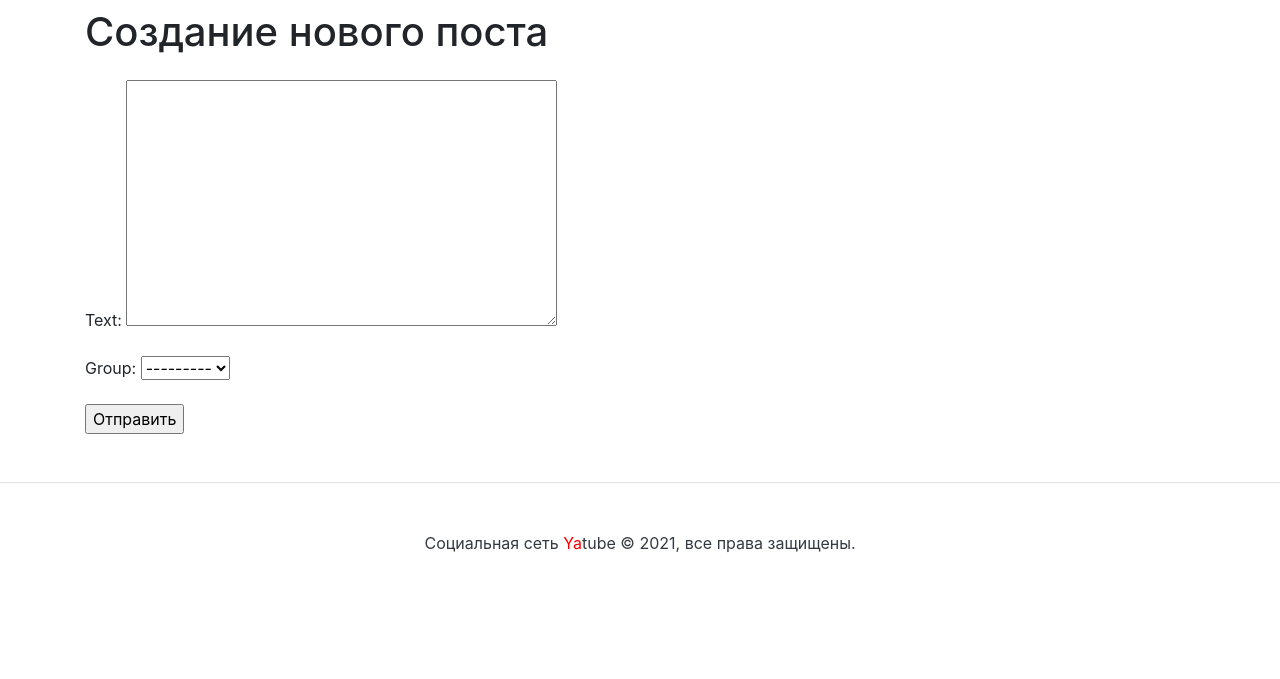
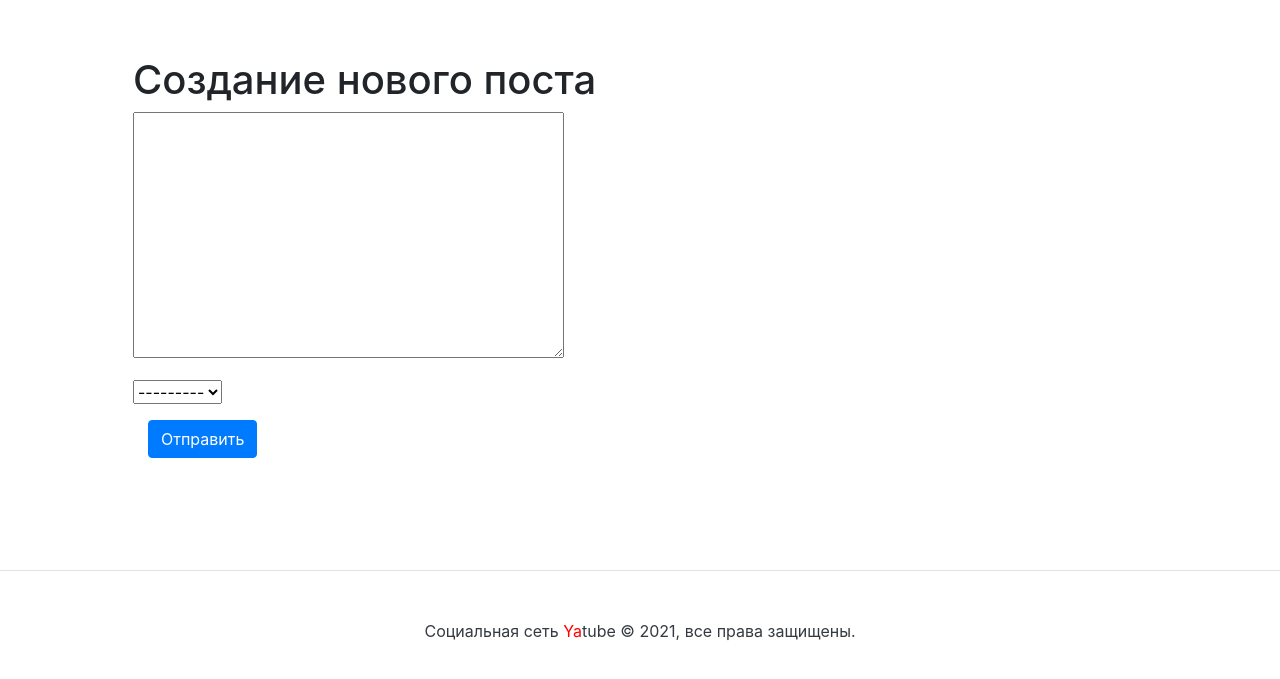
Before and after one commit to aazimus/hw03_forms, a Django app: page /new/ in a window 1280 px wide. Shown: the part 56-735 px from the top of the page. Run offline with Django 3.2, Linux system fonts and the light colour scheme; the visitor is signed in with stand-in values (Sample User, id 1); data that the repository does not hold is empty; some libraries are stand-ins or nearby versions.

Commit message:
Измненена POST для new_post,изменен str для group,изменен порядок выво

```diff
--- a/posts/admin.py
+++ b/posts/admin.py
@@ -5,7 +5,7 @@ from .models import Post, Group
 
 @admin.register(Post)
 class PostAdmin(admin.ModelAdmin):
-    list_display = ("pk", "text", "pub_date", "author")
+    list_display = ("pk", "text", "pub_date", "author", "group")
     search_fields = ("text",)
     list_filter = ("pub_date",)
     empty_value_display = "-пусто-"
@@ -16,3 +16,4 @@ class GroupAdmin(admin.ModelAdmin):
     list_display = ("pk", "title", "slug", "description")
     search_fields = ("description",)
     list_filter = ("title",)
+    prepopulated_fields = {"slug": ("title",)}
--- a/posts/context_processor.py
+++ b/posts/context_processor.py
@@ -1,3 +1,4 @@
+
 import datetime as dt
 
 
--- a/posts/forms.py
+++ b/posts/forms.py
@@ -1,6 +1,7 @@
+
+from django.forms import ModelForm
 
 from .models import Post
-from django.forms import ModelForm
 
 
 class PostForm(ModelForm):
--- a/posts/models.py
+++ b/posts/models.py
@@ -1,5 +1,6 @@
+from django.contrib.auth import get_user_model
+
 from django.db import models
-from django.contrib.auth import get_user_model
 
 User = get_user_model()
 
@@ -29,7 +30,12 @@ class Post(models.Model):
         related_name="posts")
 
     def __str__(self):
-        return self.text
+        return (
+            f'AUTHOR: {self.author} '
+            f'GROUP: {self.group} '
+            f'DATE: {self.pub_date.strftime("%d-%m-%Y-%H.%M.%S")} '
+            f'TEXT: {self.text[0:15]} ...'
+        )
 
     class Meta:
         ordering = ("-pub_date",)
--- a/posts/views.py
+++ b/posts/views.py
@@ -1,8 +1,10 @@
 from django.shortcuts import redirect, render
 from django.shortcuts import get_object_or_404
+
+from django.contrib.auth.decorators import login_required
+
 from .models import Post, Group
 from .forms import PostForm
-from django.contrib.auth.decorators import login_required
 
 
 def index(request):
@@ -18,13 +20,10 @@ def group_posts(request, slug):
 
 @login_required
 def new_post(request):
-    if request.method == 'POST':
-        postform = PostForm(request.POST)
-        if postform.is_valid():
-            in_new_post = postform.save(commit=False)
-            in_new_post.author = request.user
-            in_new_post.save()
-            return redirect('index')
-        return render(request, "new.html", {'form': postform})
-    postform = PostForm()
-    return render(request, "new.html", {'form': postform})
+    post_form = PostForm(request.POST or None)
+    if not post_form.is_valid():
+        return render(request, "new.html", {'form': post_form})
+    in_new_post = post_form.save(commit=False)
+    in_new_post.author = request.user
+    in_new_post.save()
+    return redirect('index')
--- a/templates/base.html
+++ b/templates/base.html
@@ -4,7 +4,7 @@
 <head>
     <meta charset="utf-8">
     <meta name="viewport" content="width=device-width, initial-scale=1, shrink-to-fit=no">
-    <title>{% block title %}The Last Social Media You'll Ever Need{% endblock %} | Yatube</title>
+    <title>{% block title %}Социальная сеть{% endblock %} | Yatube</title>
     <!-- Загрузка статики -->
     {% load static %}
     <link rel="stylesheet" href="{% static 'bootstrap/dist/css/bootstrap.min.css' %}">
--- a/templates/index.html
+++ b/templates/index.html
@@ -1,5 +1,5 @@
 {% extends "base.html" %}
-{% block title %}Последние обновления на сайте{% endblock %}
+{% block title %}Лента{% endblock %}
 {% block header %}Последние обновления на сайте{% endblock %}
 {% block content %}
 
--- a/templates/new.html
+++ b/templates/new.html
@@ -1,19 +1,29 @@
 {% extends "base.html" %}
-{% block title %}Записи сообщества {% endblock %}
+{% block title %}Новый пост{% endblock %}
 {% block header %}{% endblock %}
 {% block content %}
+<div class="row justify-content-center"></div>
+  <div class="col-md-8 p-5">
     <h1>Создание нового поста</h1>
-    <form method="post" action="{% url 'new_post' %}">
+      <div class="row justify-content-center"></div>
+        <form method="post" action="{% url 'new_post' %}">
         {% csrf_token %}
-        <input type="hidden" name="next" value="{{ next }}">
-        <div class="form-group row"></div>
+      <div class="form-group center">
+        {%for field in form%}
+          <div class="col-md-6">
+           <div class="form-group row">
+            <div>{{ field }}</div>
+           </div>
+          </div>
+        {%endfor%}
 
-        <div class="col-md-6"></div>
-        {{ form.as_p }}
-        <input type="submit" value="Отправить">
-        </div>
-
-    </form>
-
-
+       <div class="col-md-6 ">
+         <button type="submit" class="btn btn-primary">
+            Отправить
+         </button>
+       </div>
+       </form>
+    </div>
+  </div>
+</div>
 {% endblock %}
```
Also changed, not shown: templates/group.html (+6 -8 lines), yatube/urls.py (+4 -5 lines), posts/migrations/0006_auto_20210310_0041.py (added), 1 other file. Lines whose indentation alone changed are shown as unchanged.
